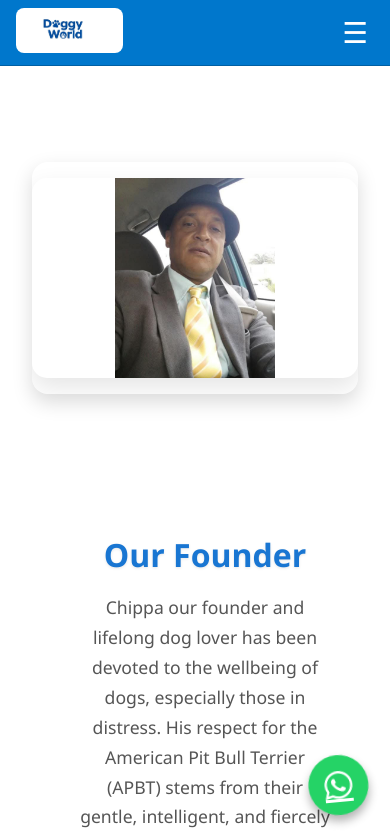
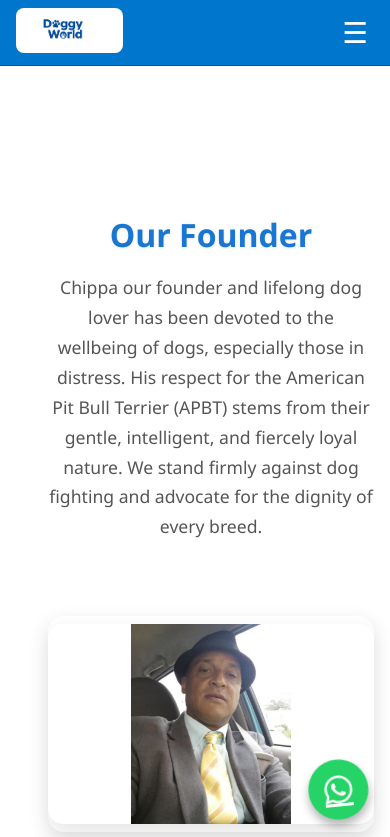
Before and after one commit to cadee247/Doogy-World, a React (Create React App) app: page /about in a window 390 px wide. Shown: the top 837 px of the page. Built offline with nearby package versions, Linux system fonts and the light colour scheme; a web font is replaced by a local one.

Commit message:
Update Home.css

```diff
--- a/src/styles/Home.css
+++ b/src/styles/Home.css
@@ -53,42 +53,6 @@
   margin: 0 auto;
   text-shadow: 1px 1px 5px rgba(0, 0, 0, 0.3);
 }
-
-/* MOBILE */
-@media (max-width: 768px) {
-  .hero-banner {
-    height: 50vh;
-  }
-
-  .banner-img {
-    width: 100%;
-    height: auto; /* lets height adjust automatically */
-    object-fit: contain;
-    object-position: top center; /* keeps top of image visible */
-  }
-
-  .banner-overlay h1 { font-size: 2rem; }
-  .banner-overlay p { font-size: 1rem; }
-}
-
-@media (max-width: 480px) {
-  .hero-banner {
-    height: 45vh;
-  }
-
-  .banner-img {
-    width: 100%;
-    height: auto;
-    object-fit: contain;
-    object-position: top center;
-  }
-
-  .banner-overlay h1 { font-size: 1.6rem; }
-  .banner-overlay p { font-size: 0.9rem; }
-}
-
-
-
 
 /* CARD SECTIONS */
 .card-section {
@@ -164,23 +128,37 @@
 
 /* ===== MOBILE ===== */
 @media (max-width: 768px) {
+  /* Banner text resize */
   .banner-overlay h1 { font-size: 2rem; }
   .banner-overlay p { font-size: 1rem; }
 
+  /* Cards stack vertically, center all content */
   .card-section {
-    flex-direction: column;
-    align-items: center;  /* center both image & text */
-    text-align: center;
+    flex-direction: column !important;
+    align-items: center !important;
+    text-align: center !important;
   }
 
-  .card-text, .card-image { order: 0; width: 100%; padding: 1rem 0; text-align: center; }
-  .card-image { justify-content: center; }
+  /* Reset order for mobile so text is always below image */
+  .card-section.left .card-image,
+  .card-section.right .card-image,
+  .card-section.left .card-text,
+  .card-section.right .card-text {
+    order: 0 !important;
+    width: 100% !important;
+    padding: 0.5rem 0 !important;
+    text-align: center !important;
+  }
+
+  .card-image { justify-content: center !important; }
   .card-image img { max-height: 300px; }
 }
 
 @media (max-width: 480px) {
+  .hero-banner { height: 45vh; }
   .banner-overlay h1 { font-size: 1.6rem; }
   .banner-overlay p { font-size: 0.9rem; }
-  .card-text { padding: 0.5rem 0; }
+
+  .card-text { padding: 0.5rem 0 !important; }
   .card-image img { max-height: 200px; }
 }
```
